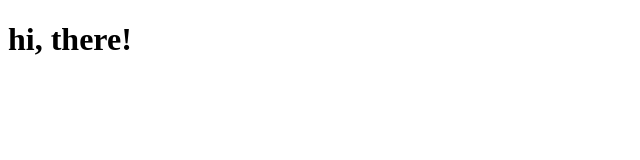
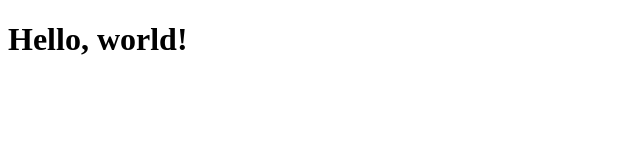
Before and after one commit to siarotach/hey-html, a plain HTML site: page index.html in a window 1280 px wide. Shown: the whole page, without its empty margins (0-640 px from the left). Drawn offline with Linux system fonts and the light colour scheme.

Commit message:
Update index.html

```diff
--- a/index.html
+++ b/index.html
@@ -4,6 +4,6 @@
 <title> Hello, world! </title>
 </head>
 <body>
-<h1> hi, there! </h1>
+<h1> Hello, world! </h1>
 </body>
 </html>
```
